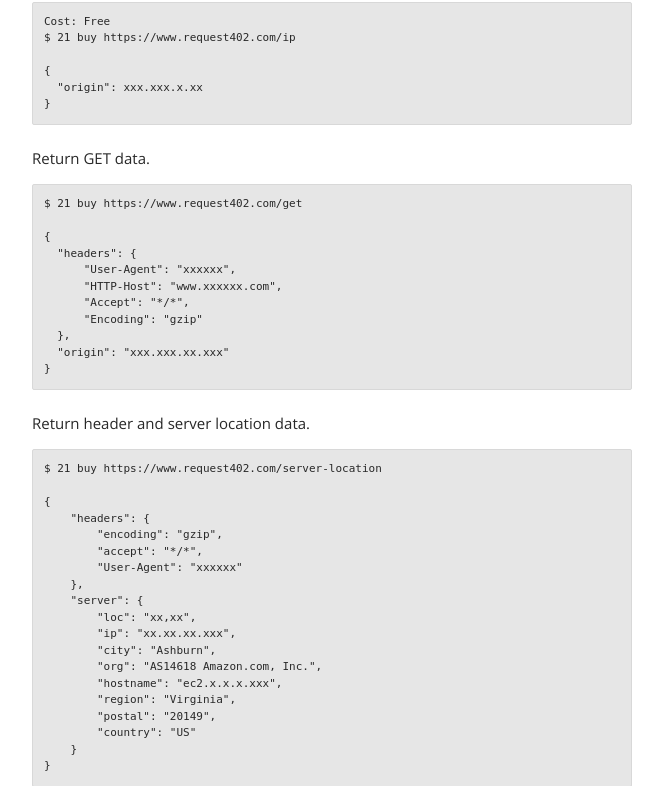
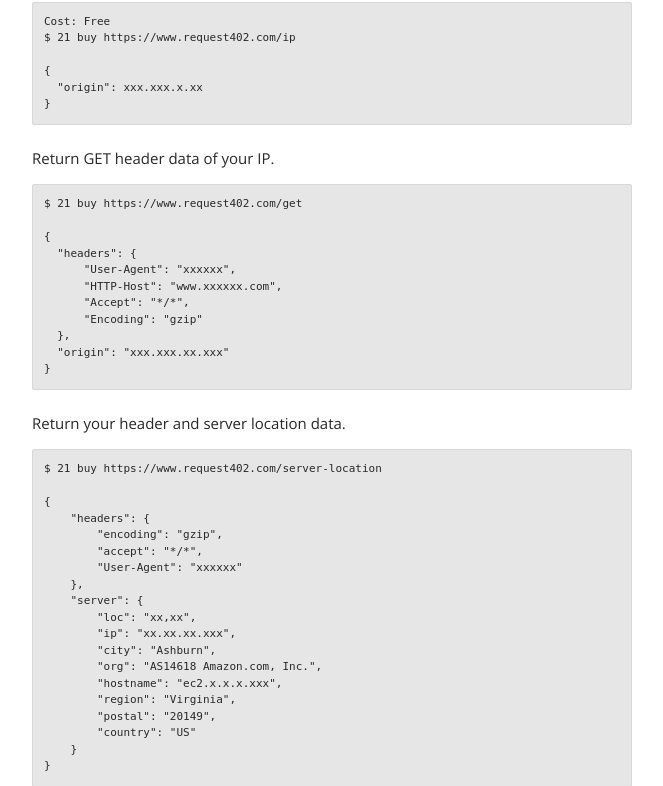
Before and after one commit to Blockshare/request402-django-framework, a Django app: page / in a window 1280 px wide. Shown: the part 748-1534 px from the top of the page, without its empty margins (308-971 px from the left). Run offline with Django 3.2, Linux system fonts and the light colour scheme.

Commit message:
updating copy.

```diff
--- a/get_request/templates/index.html
+++ b/get_request/templates/index.html
@@ -159,7 +159,7 @@
 }</code>
         <!--googleon: all-->
         <p>
-          Return GET data.
+          Return GET header data of your IP.
         </p>
         <code><a href="/get?format=json">$ 21 buy https://www.request402.com/get</a><br />
 {
@@ -173,7 +173,7 @@
 }
 </code>
         <p>
-          Return header and server location data.
+          Return your header and server location data.
         </p>
         <code><a href="/server-location?format=json">$ 21 buy https://www.request402.com/server-location</a><br />
 {
@@ -258,7 +258,6 @@
         <code><a href="/domain_social_stats?format=json">$ 21 buy https://www.request.com/domain_social_stats?url=example.com</a><br />
 {
     "social-stats": {
-        "created_at": "******",
         "domain": "example.com",
         "facebook": null,
         "google": 72431,
@@ -266,7 +265,6 @@
         "pinterest": 1,
         "stumbleupon": 5882,
         "twitter": null,
-        "updated_at": "******"
     }
 }
 </code>
@@ -276,9 +274,7 @@
         <code><a href="/domain_screenshot?format=json">$ 21 buy https://www.request.com/domain_screenshot?url=example.com</a><br />
 {
     "screenshot": {
-        "created_at": "******",
         "domain": "example.com",
-        "updated_at": "******",
         "url": "d3sikw9bo1fj7a.cloudfront.net/images/6526390290cda254e17594e615615420.png"
     }
 }
@@ -423,7 +419,7 @@ wallet = Wallet()
 requests = BitTransferRequests(wallet)
 
 @app.route('/')
-def rank_api():
+def fetch_server_info():
     response = requests.get('https://www.request402.com/server-location')
     ip_addr = response.json()['server']['ip']
     region = response.json()['server']['region']
```
